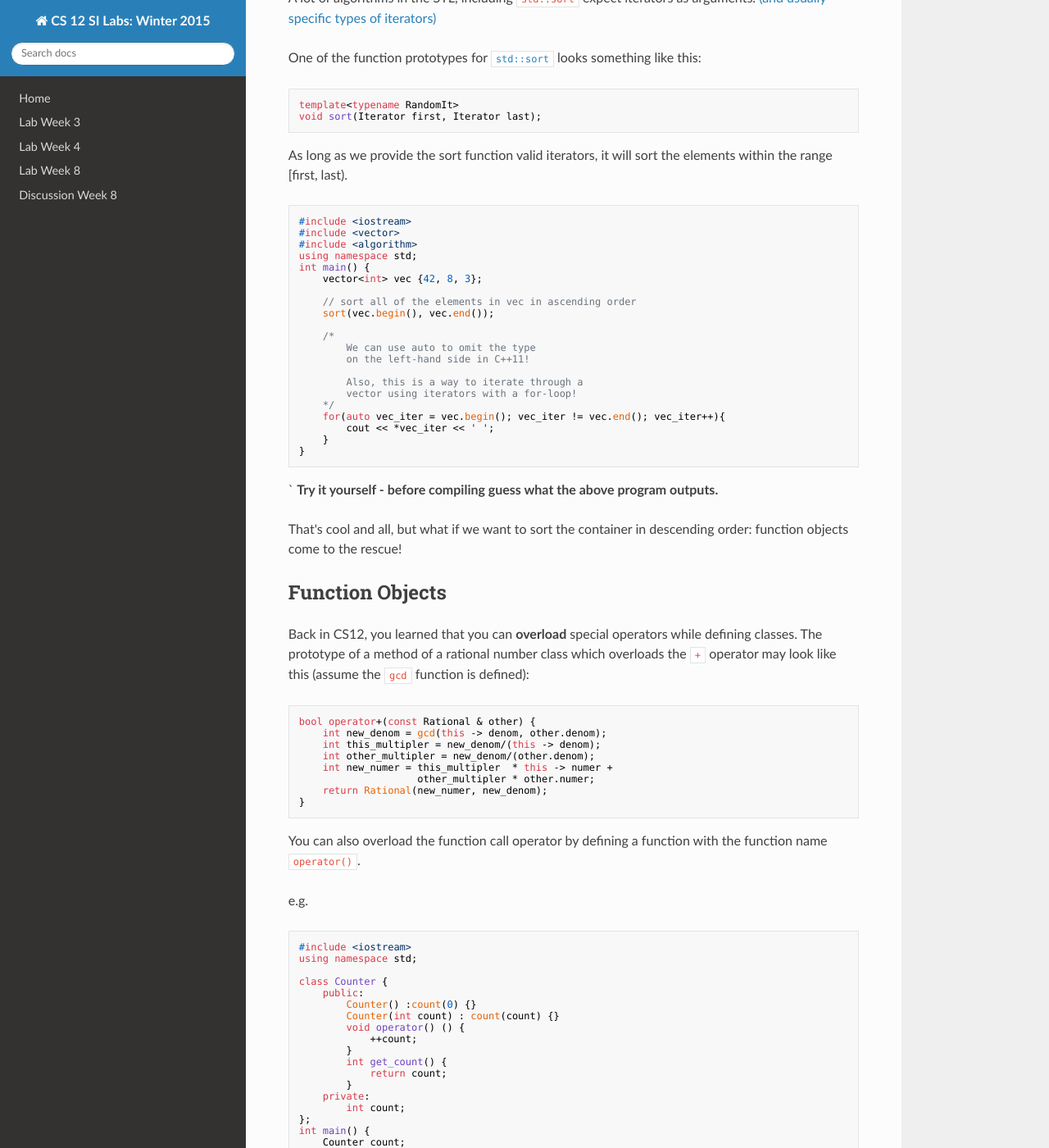
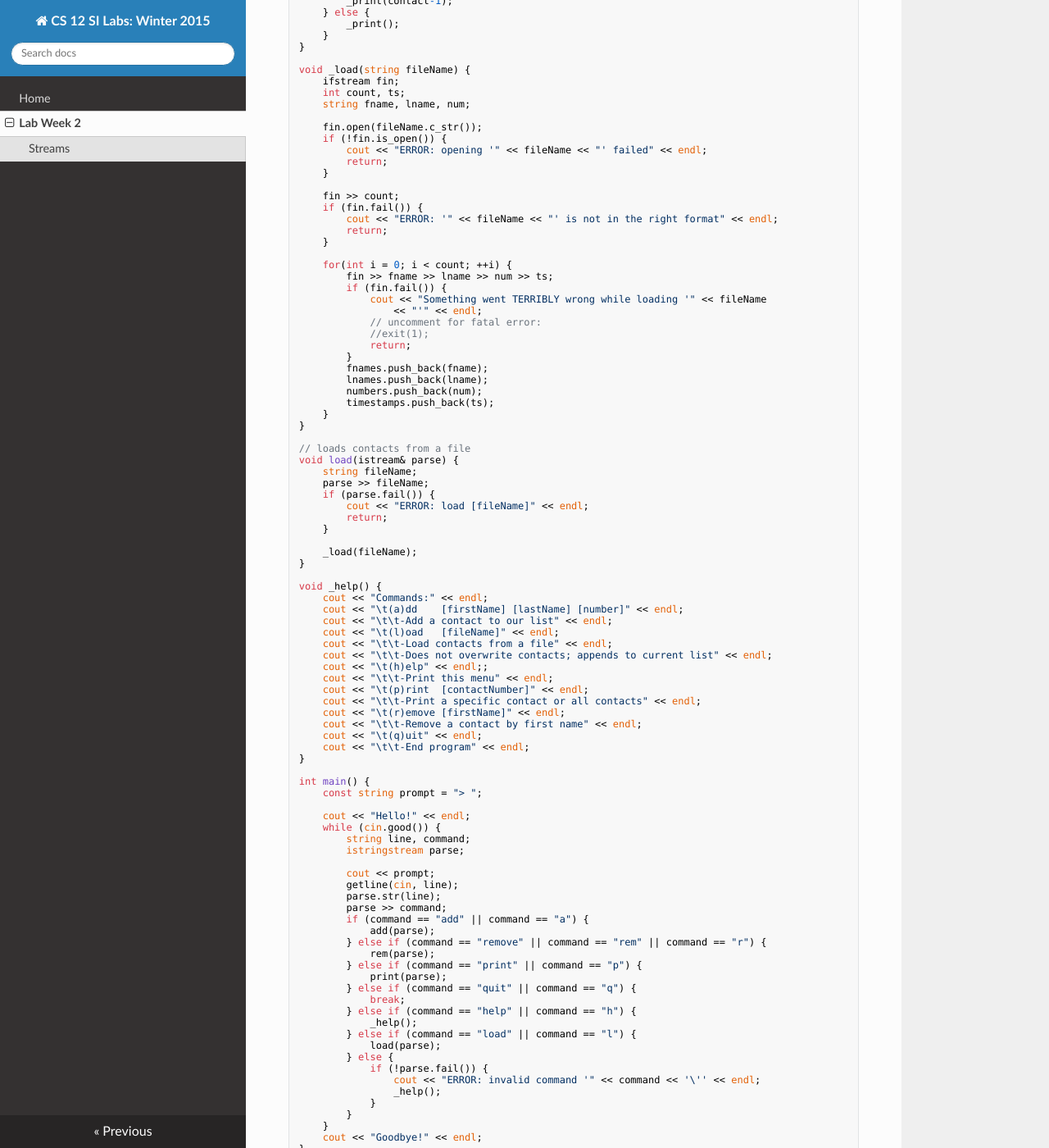
Before and after one commit to cs-si-ucr/cs12, an MkDocs documentation site: the page built from docs/lab02.md, in a window 1280 px wide and 1400 px high, scrolled down 1375 px. Shown: the whole window at 82% size. Built offline with MkDocs 1.6.1, drawn with Linux system fonts in a browser that asks for light colours; nearby versions of some CDN libraries; old or Windows-style settings are respelled for this version of MkDocs; some of the changed text lies outside the part shown; grey boxes are pictures that could not be loaded.

Commit message:
final 16spr commit, for better or worse

````diff
--- a/docs/lab02.md
+++ b/docs/lab02.md
@@ -1,220 +1,198 @@
-Lab 2: The Standard Template Library
-===================================
-[std-vector]:http://en.cppreference.com/w/cpp/container/vector "cppreference for std::vector"
-[std-list]:http://en.cppreference.com/w/cpp/container/list "cppreference for std::list"
-[std-swap]:http://en.cppreference.com/w/cpp/algorithm/swap "cppreference for std::swap"
-[std-sort]:http://en.cppreference.com/w/cpp/algorithm/sort "cppreference for std::sort"
-[STL-beautiful]:http://www.bfilipek.com/2014/12/top-5-beautiful-c-std-algorithms.html "Cool examples that showcase use of the STL"
-[iterator-categories]:http://en.cppreference.com/w/cpp/iterator#Iterator_categories
-[Vec-iterator-Image]:http://upload.cppreference.com/mwiki/images/1/1b/range-begin-end.svg
-[std-copy_if]:http://en.cppreference.com/w/cpp/algorithm/copy  "cppreference for std::copy_if"
-[cpp-compare]:http://en.cppreference.com/w/cpp/concept/Compare "cppreference for the C++ concept of an object of type Compare"
-[std-distance]:http://en.cppreference.com/w/cpp/iterator/distance "cppreference for std::distance"
-[std-inplace_merge]:http://en.cppreference.com/w/cpp/algorithm/inplace_merge "cppreference for std::inplace_merge"
+Lab 2: Contact Interface
+========================
 
-[STL-video]:https://channel9.msdn.com/Series/C9-Lectures-Stephan-T-Lavavej-Standard-Template-Library-STL-/C9-Lectures-Introduction-to-STL-with-Stephan-T-Lavavej  "Lecture that introduces STL"
+Streams
+-------
+
+This week you will be learning about streams.
 
 
-The Standard Template Library, or the **STL** for short, is
-a library that provides many reusable (or generic) algorithms and data structures that programmers would otherwise have to reimplement themselves.
-
-Some of these algorithms range from simple algorithms such
-as [`std::swap`][std-swap] to the more complex [`std::sort`][std-sort].
-
-The motivation for learning and mastering the STL is to write [code that is clear and concise][STL-beautiful].
-
-Iterators
----------
-Probably the most important and inescapable concept in the
-STL is the types we call iterators.
-
-Iterators are used to generalize the iterator over an STL container (or your own containers that implement iterators).
-
-The easiest way to think about iterators is to think of them as fancy pointers (again, this conceptual model works for 80% of use cases - it's not entirely correct).
-
-*"Enough talk, show me the code!"* Here's how you can iterate through a vector using iterators!
-```cpp
-vector<int> vec {1, 2, 3};
-vector<int>::iterator vec_iterator = vec.begin();
-
-// go through the vector until we hit vec.end()
-while(vec_iterator != vec.end()) {
-    cout << *vec_iterator << ' ';
-    vec_iterator++; //move the iterator up one
-}
-// Outputs "1 2 3 "
-```
-Note the `vec.begin()` and `vec.end()` calls in the above
-code block. Both of these return an iterator to different
-positions in the vector container. Both also return an
-iterator of type `vector<int>::iterator`.
-
-`vec.begin()` returns an iterator to beginning of `vec`. However, `vec.end()` returns an iterator to the element **one past** the last element.
-
-This is pictured below (image from en.cppreference.com)
-![vector::begin and vector::end diagram][Vec-iterator-Image]
 
 
-A lot of algorithms in the STL, including `std::sort`
-expect iterators as arguments. [(and usually specific types of iterators)][iterator-categories]
 
-One of the function prototypes for [`std::sort`][std-sort] looks
-something like this:
-```cpp
-template<typename RandomIt>
-void sort(Iterator first, Iterator last);
-```
-As long as we provide the sort function valid iterators, it will sort
-the elements within the range [first, last).
 
-```cpp
+
+
+
+
+```c++
 #include <iostream>
+#include <fstream>
+#include <cstdlib>
+#include <sstream>
 #include <vector>
-#include <algorithm>
+#include <ctime>
+
 using namespace std;
-int main() {
-    vector<int> vec {42, 8, 3};
 
-    // sort all of the elements in vec in ascending order
-    sort(vec.begin(), vec.end());
+vector<string> fnames;
+vector<string> lnames;
+vector<string> numbers;
+vector<int>    timestamps;
 
-    /*
-        We can use auto to omit the type
-        on the left-hand side in C++11!
+void _print(int contact) {
+    if (contact < 0 || contact >= fnames.size()) return;
+    cout << fnames.at(contact)  << '\t' << lnames.at(contact)     << '\t'
+        << numbers.at(contact) << '\t' << timestamps.at(contact) << endl;
+}
 
-        Also, this is a way to iterate through a
-        vector using iterators with a for-loop!
-    */
-    for(auto vec_iter = vec.begin(); vec_iter != vec.end(); vec_iter++){
-        cout << *vec_iter << ' ';
+void _print() {
+    for (unsigned i = 0; i < fnames.size(); ++i) {
+        _print(i);
     }
 }
-```
-`
-**Try it yourself - before compiling guess what the above program outputs.**
 
+// accepts first name
+int _find(string fname) {
+    int location = -1;
+    for(unsigned i = 0; i < fnames.size(); ++i) {
+        if (fnames.at(i) == fname) {
+            location = i;
+            break;
+        }
+    }
+    return location;
+}
 
-That's cool and all, but what if we want to sort the
-container in descending order: function objects come
-to the rescue!
+// uses the input string stream to get contact info
+// then adds it to our contact list
+void add(istream& parse) {
+    string fname, lname, number;
+    parse >> fname >> lname >> number;
+    if (parse.fail()) {
+        cout << "ERROR: add [firstName] [lastName] [number]" << endl;
+    } else {
+        fnames.push_back(fname);
+        lnames.push_back(lname);
+        numbers.push_back(number);
+        timestamps.push_back(time(0));
+    }
+}
 
-Function Objects
-----------------
-Back in CS12, you learned that you can **overload**
-special operators while defining classes. The prototype
-of a method of a rational number class which overloads the
-`+` operator may look like this (assume the `gcd` function is defined):
+// removes contact based on first name
+void rem(istream& parse) {
+    string fname;
+    parse >> fname;
+    if (parse.fail()) {
+        cout << "ERROR: remove [firstName]" << endl;
+    } else {
+        int location = _find(fname);
+        if (location != -1) {
+            fnames.erase(fnames.begin()+location);
+            lnames.erase(lnames.begin()+location);
+            numbers.erase(numbers.begin()+location);
+            timestamps.erase(timestamps.begin()+location);
+        } else {
+            cout << "could not find '" << fname << "'" << endl;
+        }
+    }
+}
 
-```cpp
-bool operator+(const Rational & other) {
-    int new_denom = gcd(this -> denom, other.denom);
-    int this_multipler = new_denom/(this -> denom);
-    int other_multipler = new_denom/(other.denom);
-    int new_numer = this_multipler  * this -> numer +
-                    other_multipler * other.numer;
-    return Rational(new_numer, new_denom);
+// no args: print all contacts
+// 1 arg:   print that specific contact (1-indexed)
+void print(istream& parse) {
+    int contact;
+    parse >> contact;
+    if (!parse.fail()) {
+        _print(contact-1);
+    } else {
+        _print();
+    }
+}
+
+void _load(string fileName) {
+    ifstream fin;
+    int count, ts;
+    string fname, lname, num;
+
+    fin.open(fileName.c_str());
+    if (!fin.is_open()) {
+        cout << "ERROR: opening '" << fileName << "' failed" << endl;
+        return;
+    }
+
+    fin >> count;
+    if (fin.fail()) {
+        cout << "ERROR: '" << fileName << "' is not in the right format" << endl;
+        return;
+    }
+
+    for(int i = 0; i < count; ++i) {
+        fin >> fname >> lname >> num >> ts;
+        if (fin.fail()) {
+            cout << "Something went TERRIBLY wrong while loading '" << fileName
+                << "'" << endl;
+            // uncomment for fatal error:
+            //exit(1);
+            return;
+        }
+        fnames.push_back(fname);
+        lnames.push_back(lname);
+        numbers.push_back(num);
+        timestamps.push_back(ts);
+    }
+}
+
+// loads contacts from a file
+void load(istream& parse) {
+    string fileName;
+    parse >> fileName;
+    if (parse.fail()) {
+        cout << "ERROR: load [fileName]" << endl;
+        return;
+    }
+
+    _load(fileName);
+}
+
+void _help() {
+    cout << "Commands:" << endl;
+    cout << "\t(a)dd    [firstName] [lastName] [number]" << endl;
+    cout << "\t\t-Add a contact to our list" << endl;
+    cout << "\t(l)oad   [fileName]" << endl;
+    cout << "\t\t-Load contacts from a file" << endl;
+    cout << "\t\t-Does not overwrite contacts; appends to current list" << endl;
+    cout << "\t(h)elp" << endl;;
+    cout << "\t\t-Print this menu" << endl;
+    cout << "\t(p)rint  [contactNumber]" << endl;
+    cout << "\t\t-Print a specific contact or all contacts" << endl;
+    cout << "\t(r)emove [firstName]" << endl;
+    cout << "\t\t-Remove a contact by first name" << endl;
+    cout << "\t(q)uit" << endl;
+    cout << "\t\t-End program" << endl;
+}
+
+int main() {
+    const string prompt = "> ";
+
+    cout << "Hello!" << endl;
+    while (cin.good()) {
+        string line, command;
+        istringstream parse;
+
+        cout << prompt;
+        getline(cin, line);
+        parse.str(line);
+        parse >> command;
+        if (command == "add" || command == "a") {
+            add(parse);
+        } else if (command == "remove" || command == "rem" || command == "r") {
+            rem(parse);
+        } else if (command == "print" || command == "p") {
+            print(parse);
+        } else if (command == "quit" || command == "q") {
+            break;
+        } else if (command == "help" || command == "h") {
+            _help();
+        } else if (command == "load" || command == "l") {
+            load(parse);
+        } else {
+            if (!parse.fail()) {
+                cout << "ERROR: invalid command '" << command << '\'' << endl;
+                _help();
+            }
+        }
+    }
+    cout << "Goodbye!" << endl;
 }
 ```
-You can also overload the function call operator by
-defining a function with the function name `operator()`.
-
-e.g.
-```cpp
-#include <iostream>
-using namespace std;
-
-class Counter {
-    public:
-        Counter() :count(0) {}
-        Counter(int count) : count(count) {}
-        void operator() () {
-            ++count;
-        }
-        int get_count() {
-            return count;
-        }
-    private:
-        int count;
-};
-int main() {
-    Counter count;
-    count();
-    count();
-    cout << count.get_count() << endl;
-}
-```
-**Try it yourself - before compiling guess what the above program outputs.**
-
-
-Overloading the function call operator automatically makes the
-class a "function object". This becomes useful in a number of
-STL algorithms. Some of the algorithms include [`std::sort`][std-sort]
-and [`std::copy_if`][std-copy_if]. The most common types of
-function objects that these algorithms accept as input are
-[comparison function objects][cpp-compare] which return
-true if the first argument is *considered* less than the second and
-a unary predicate which returns true if it satisfies some condition.
-
-```cpp
-#include <iostream>
-#include <algorithm>
-#include <vector>
-#include <list>
-using namespace std;
-
-class SortGreater {
-    public:
-        bool operator() (const int & a, const int & b ) const {
-            return a > b;
-        }
-};
-
-class IsEven {
-    public:
-        bool operator() (const int & x) const {
-            return x % 2 == 0;
-        }
-};
-
-int main() {
-    vector<int> from_vector {1, 2, 3, 4};
-    list<int> to_list(2);
-
-    sort(from_vector.begin(), from_vector.end(), SortGreater());
-    for (int elem : from_vector) {
-        cout << elem << ' ';
-    }
-    cout << endl;
-
-    copy_if(from_vector.begin(), from_vector.end(), to_list.begin(), IsEven());
-
-    for (int elem : to_list) {
-        cout << elem << ' ';
-    }
-}
-```
-**Try it yourself - before compiling guess what the above program outputs.**
-
-Exercise 1 - Reverse Polish Notation
-----------
-**Reverse Polish notation (RPN)** is a mathematical notation in which every operator follows all of its operands. It is also known as postfix notation and does not need any parentheses as long as each operator has a fixed number of operands.
-
-
-In reverse Polish notation the operators follow their operands; for instance, to add 3 and 4, one would write "3 4 +" rather than "3 + 4". If there are multiple operations, the operator is given immediately after its second operand; so the expression written "3 − 4 + 5" in conventional notation would be written "3 4 − 5 +" in RPN: 4 is first subtracted from 3, then 5 added to it.
-
-
-An advantage of RPN is that it removes the need for parentheses that are required by infix. While "3 − 4 * 5" can also be written "3 − (4 * 5)", that means something quite different from "(3 − 4) * 5". In postfix, the former could be written "3 4 5 * −", which unambiguously means "3 (4 5 * ) −" which reduces to "3 20 −"; the latter could be written "3 4 − 5 * " (or 5 3 4 − * , if keeping similar formatting), which unambiguously means "(3 4 −) 5 * ".
-
-
-Your task is to implement a reverse polish notation calculator that reads in an equation and calculates the result.
-
-Example:
-
-* Input: 5 1 2 + 4 * + 3 -
-* Output: 14
-
-For this exercise, implement the calculator using your choice of list.
-
-Cool References
----------------
-[Standard Template Library Video Series by Stephan T. Lavaej at Microsoft][STL-video]
--- a/mkdocs.yml
+++ b/mkdocs.yml
@@ -2,14 +2,14 @@ site_name: "CS 12 SI Labs: Winter 2015"
 pages:
     - [index.md, "Home"]
 #    - [lab_week_01.md, "Lab Week 1"]
-#    - [lab_week_02.md, "Lab Week 2"]
-    - [lab_week_03.md, "Lab Week 3"]
-    - [lab_week_04.md, "Lab Week 4"]
+    - [lab02.md, "Lab Week 2"]
+#    - [lab_week_03.md, "Lab Week 3"]
+#    - [lab_week_04.md, "Lab Week 4"]
 #    - [lab_week_05.md, "Lab Week 5"]
 #    - [lab_week_06.md, "Lab Week 6"]
 #    - [lab_week_07.md, "Lab Week 7"]
-    - [lab_week_08.md, "Lab Week 8"]
-    - [dis_week_08.md, "Discussion Week 8"]
+#    - [lab_week_08.md, "Lab Week 8"]
+#    - [dis_week_08.md, "Discussion Week 8"]
 #    - [lab_week_09.md, "Lab Week 9"]
 #    - [lab_week_10.md, "Lab Week 10"]
 #    - [notes.md, "Notes"]
````
Also changed, not shown: docs/index.md (+1 -1 lines).
